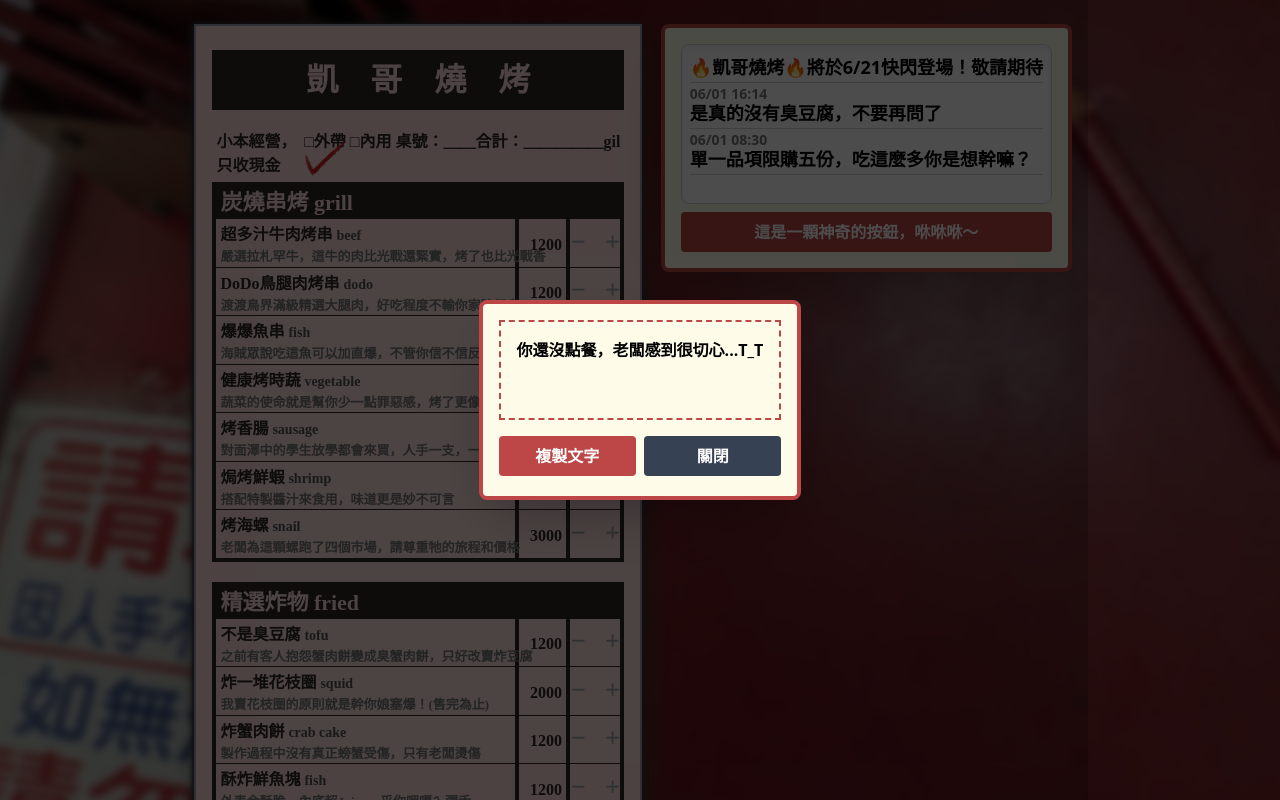
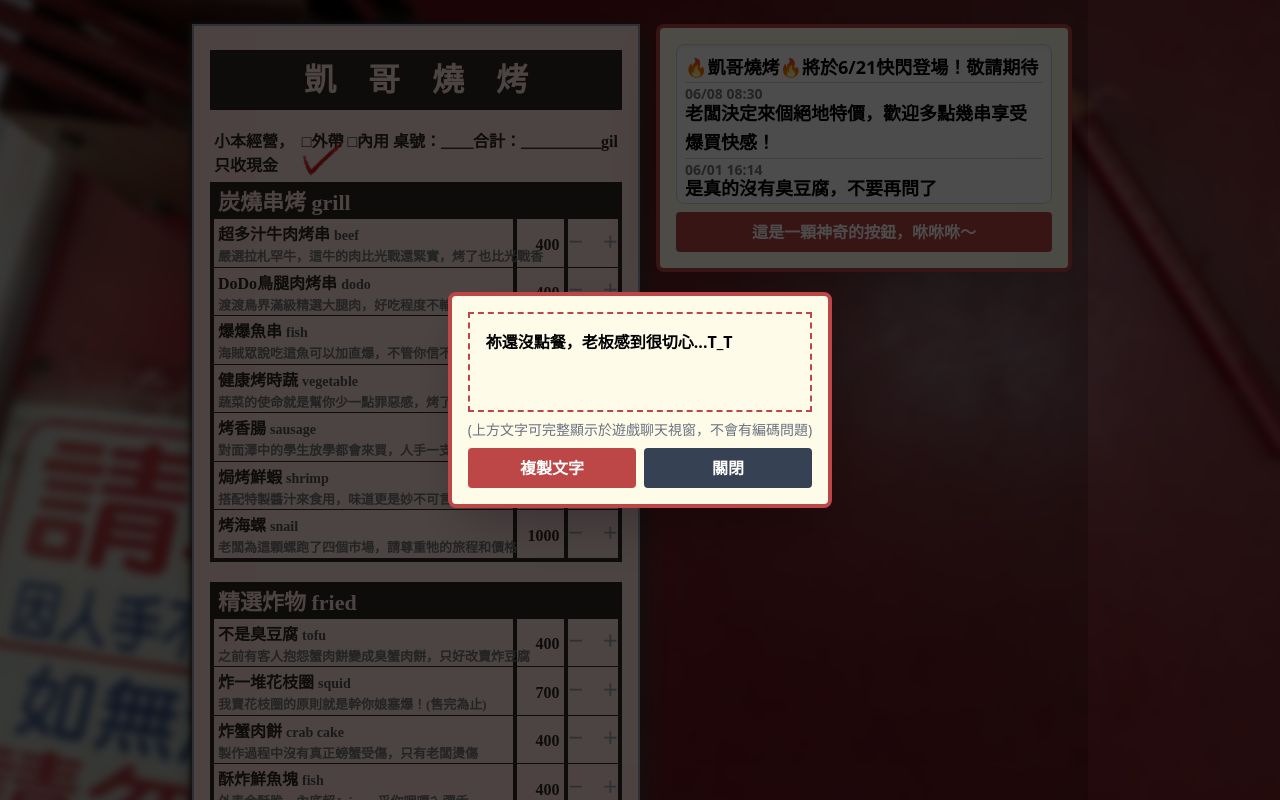
Before and after one commit to kadice/nightmarket-menu, a Vue app: page / in a window 1280 px wide. Both pictures are taken after a click on the button "這是一顆神奇的按鈕，咻咻咻～". Shown: the top 800 px of the page. Built offline with nearby package versions, Linux system fonts and the light colour scheme.

Commit message:
更新菜單

```diff
--- a/src/App.vue
+++ b/src/App.vue
@@ -62,7 +62,7 @@
 
                         <!-- 分類名稱 -->
                         <div class="bg-[var(--ink-color)] text-[var(--sheet-color)] text-[22px] px-1">
-                            {{ category.name }}
+                            {{ category.name }} {{ category.name2 }}
                         </div>
                         <!-- 品項BOX -->
                         <div class="divide-y divide-[var(--ink-color)]">
@@ -115,10 +115,10 @@
                         class="notice w-full h-40 p-2 bg-white text-black font-semibold rounded-lg shadow-inner border border-gray-300 overflow-y-auto whitespace-pre-wrap leading-relaxed text-[18px] divide-y divide-gray-300">
 
                         <div>🔥凱哥燒烤🔥將於6/21快閃登場！敬請期待</div>
+                        <div><span>06/08 08:30</span>老闆決定來個絕地特價，歡迎多點幾串享受爆買快感！</div>
                         <div><span>06/01 16:14</span>是真的沒有臭豆腐，不要再問了</div>
-                        <div><span>06/01 08:30</span>單一品項限購五份，吃這麼多你是想幹嘛？</div>
+                        <div><span>06/01 08:30</span>每次各品項限購五份，現烤才好吃，吃完再來買！</div>
                         <div></div>
-
                     </div>
 
                     <!-- 送單按鈕 -->
@@ -140,9 +140,12 @@
                     class="border-2 border-dashed border-[#bd4747] p-4 text-black font-semibold whitespace-pre-wrap min-h-[100px]">
                     {{ orderText }}
                 </div>
+                <div class="text-center text-sm text-gray-500 mt-2">
+                    (上方文字可完整顯示於遊戲聊天視窗，不會有編碼問題)
+                </div>
 
                 <!-- 按鈕區 -->
-                <div class="mt-4 flex justify-between items-center space-x-2">
+                <div class="mt-2 flex justify-between items-center space-x-2">
                     <button @click="copyOrderText"
                         class="flex-1 bg-[#bd4747] text-white font-bold py-2 rounded hover:bg-red-700 transition-all duration-150">
                         複製文字
@@ -170,37 +173,47 @@
 import { ref, reactive, computed } from 'vue'
 const categories = reactive([
     {
-        name: '炭燒串烤 grill',
+        name: '炭燒串烤',
+        name2: 'grill',
         items: [
-            { short: '牛串', name: '超多汁牛肉烤串', name2: 'beef', price: 1200, msg: '嚴選拉札罕牛，這牛的肉比光戰還緊實，烤了也比光戰香', count: 0 },
-            { short: '鳥串', name: 'DoDo鳥腿肉烤串', name2: 'dodo', price: 1200, msg: '渡渡鳥界滿級精選大腿肉，好吃程度不輸你家陸行鳥', count: 0 },
-            { short: '魚串', name: '爆爆魚串', name2: 'fish', price: 2000, msg: '海賊眾說吃這魚可以加直爆，不管你信不信反正我是信了', count: 0 },
-            { short: '時蔬', name: '健康烤時蔬', name2: 'vegetable', price: 1200, msg: '蔬菜的使命就是幫你少一點罪惡感，烤了更像在做健康選擇', count: 0 },
-            { short: '烤香腸', name: '烤香腸', name2: 'sausage', price: 1000, msg: '對面澤中的學生放學都會來買，人手一支，一口爆汁！', count: 0 },
-            //{ short: '香腸', name: '香腸泡菜', name2: 'sausage & pickled cabbage', price: 1000, msg: '泡菜才是靈魂，香腸只是載具，不接受單點香腸', count: 0 },
-            { short: '焗蝦', name: '焗烤鮮蝦', name2: 'shrimp', price: 1500, msg: '搭配特製醬汁來食用，味道更是妙不可言', count: 0 },
-            { short: '海螺', name: '烤海螺', name2: 'snail', price: 3000, msg: '老闆為這顆螺跑了四個市場，請尊重牠的旅程和價格', count: 0 },
+            { short: '牛肉', name: '超多汁牛肉烤串', name2: 'beef', price: 400, msg: '嚴選拉札罕牛，這牛的肉比光戰還緊實，烤了也比光戰香', count: 0 },
+            { short: '燒鳥', name: 'DoDo鳥腿肉烤串', name2: 'dodo', price: 400, msg: '渡渡鳥界滿級精選大腿肉，好吃程度不輸你家陸行鳥', count: 0 },
+            { short: '魚', name: '爆爆魚串', name2: 'fish', price: 700, msg: '海賊眾說吃這魚可以加直爆，不管你信不信反正我是信了', count: 0 },
+            { short: '時蔬', name: '健康烤時蔬', name2: 'vegetable', price: 400, msg: '蔬菜的使命就是幫你少一點罪惡感，烤了更像在做健康選擇', count: 0 },
+            { short: '香腸', name: '烤香腸', name2: 'sausage', price: 300, msg: '對面澤中的學生放學都會來買，人手一支，一口爆汁！', count: 0 },
+            { short: '局蝦', name: '焗烤鮮蝦', name2: 'shrimp', price: 500, msg: '搭配特製醬汁來食用，味道更是妙不可言', count: 0 },
+            { short: '海螺', name: '烤海螺', name2: 'snail', price: 1000, msg: '老闆為這顆螺跑了四個市場，請尊重牠的旅程和價格', count: 0 },
         ],
     },
     {
-        name: '精選炸物 fried',
+        name: '精選炸物',
+        name2: 'fried',
         items: [
-            { short: '豆腐', name: '不是臭豆腐', name2: 'tofu', price: 1200, msg: '之前有客人抱怨蟹肉餅變成臭蟹肉餅，只好改賣炸豆腐', count: 0 },
-            { short: '花枝', name: '炸一堆花枝圈', name2: 'squid', price: 2000, msg: '我賣花枝圈的原則就是幹你娘塞爆！(售完為止)', count: 0 },
-            { short: '蟹餅', name: '炸蟹肉餅', name2: 'crab cake', price: 1200, msg: '製作過程中沒有真正螃蟹受傷，只有老闆燙傷', count: 0 },
-            { short: '炸魚', name: '酥炸鮮魚塊', name2: 'fish', price: 1200, msg: '外表金酥脆，內底超Juicy，乎你呷嘎ㄟ彈舌', count: 0 },
+            { short: '豆腐', name: '不是臭豆腐', name2: 'tofu', price: 400, msg: '之前有客人抱怨蟹肉餅變成臭蟹肉餅，只好改賣炸豆腐', count: 0 },
+            { short: '花枝', name: '炸一堆花枝圈', name2: 'squid', price: 700, msg: '我賣花枝圈的原則就是幹你娘塞爆！(售完為止)', count: 0 },
+            { short: '蟹餅', name: '炸蟹肉餅', name2: 'crab cake', price: 400, msg: '製作過程中沒有真正螃蟹受傷，只有老闆燙傷', count: 0 },
+            { short: '炸魚', name: '酥炸鮮魚塊', name2: 'fish', price: 400, msg: '外表金酥脆，內底超Juicy，乎你呷嘎ㄟ彈舌', count: 0 },
         ],
     },
     {
-        name: '飲品 drink',
+        name: '飲品',
+        name2: 'drink',
         items: [
-            { short: '紅茶', name: '紅茶', name2: 'black tea', price: 1000, msg: '烏爾達哈紅茶，解膩好選擇，解完記得再多吃兩串', count: 0 },
-            { short: '奶茶', name: '奶茶', name2: 'milk tea', price: 1000, msg: '早餐店奶茶，沒有賣鮮奶茶，因為老闆喜歡早餐店奶茶', count: 0 },
-            { short: '豆漿', name: '豆漿', name2: 'soy milk', price: 1200, msg: '有客人問怎麼沒有紅茶豆漿，啊你就各買一杯自己加', count: 0 },
-            { short: '麥仔茶', name: '麥仔茶', name2: 'barley tea', price: 1000, msg: '○○味麥仔～茶～(唱)(老闆沒接業配，但歡迎洽談)', count: 0 },
-            { short: '柳丁汁', name: '柳丁汁', name2: 'orange juice', price: 1200, msg: '純手工現榨，柳丁本人也不確定為什麼要這麼累', count: 0 },
+            { short: '紅茶', name: '紅茶', name2: 'black tea', price: 300, msg: '烏爾達哈紅茶，解膩好選擇，解完記得再多吃兩串', count: 0 },
+            { short: '乃茶', name: '奶茶', name2: 'milk tea', price: 300, msg: '早餐店奶茶，沒有賣鮮奶茶，因為老闆喜歡早餐店奶茶', count: 0 },
+            { short: '豆漿', name: '豆漿', name2: 'soy milk', price: 400, msg: '有客人問怎麼沒有紅茶豆漿，啊你就各買一杯自己加', count: 0 },
+            { short: '麥仔茶', name: '麥仔茶', name2: 'barley tea', price: 300, msg: '○○味麥仔～茶～(唱)(老闆沒接業配，但歡迎洽談)', count: 0 },
+            { short: '柳丁汁', name: '柳丁汁', name2: 'orange juice', price: 400, msg: '純手工現榨，柳丁本人也不確定為什麼要這麼累', count: 0 },
         ],
     },
+    {
+        name: '斗內老闆',
+        name2: 'donation',
+        items: [
+            { short: '老板很帥', name: '老闆很帥', name2: 'Handsome Blessing', price: 1000, msg: '老闆帥到讓你荷包破洞，感謝支持！', count: 0 },
+            { short: '秒變富翁', name: '秒變富翁', name2: 'Instant Rich', price: 10000, msg: '捐這個讓老闆秒變富翁，攤位升級指日可待！', count: 0 },
+        ]
+    }
 ]);
 
 const printMode = ref(false)
@@ -255,9 +268,18 @@ const orderText = computed(() => {
     const result = categories.flatMap(cate =>
         cate.items
             .filter(item => item.count > 0)
-            .map(item => `${item.short}${item.count}` + ((cate.name == '飲品 drink') ? '杯' : '份'))
+            .map(item =>
+            {
+                const unit =
+                (cate.name == '炭燒串烤') ? (
+                    (item.short == '香腸') ? '支' :
+                    (item.short == '局蝦') ? '分' :
+                    (item.short == '海螺') ? '分' : '串'):
+                (cate.name == '飲品') ? '杯' : '分'
+                return `${item.count}${unit}${item.short}`
+            })
     ).join('、')
-    return (result == '') ? "你還沒點餐，老闆感到很切心...T_T" : result
+    return (result == '') ? "祢還沒點餐，老板感到很切心...T_T" : result
 })
 
 const copyOrderText = () => {
```
